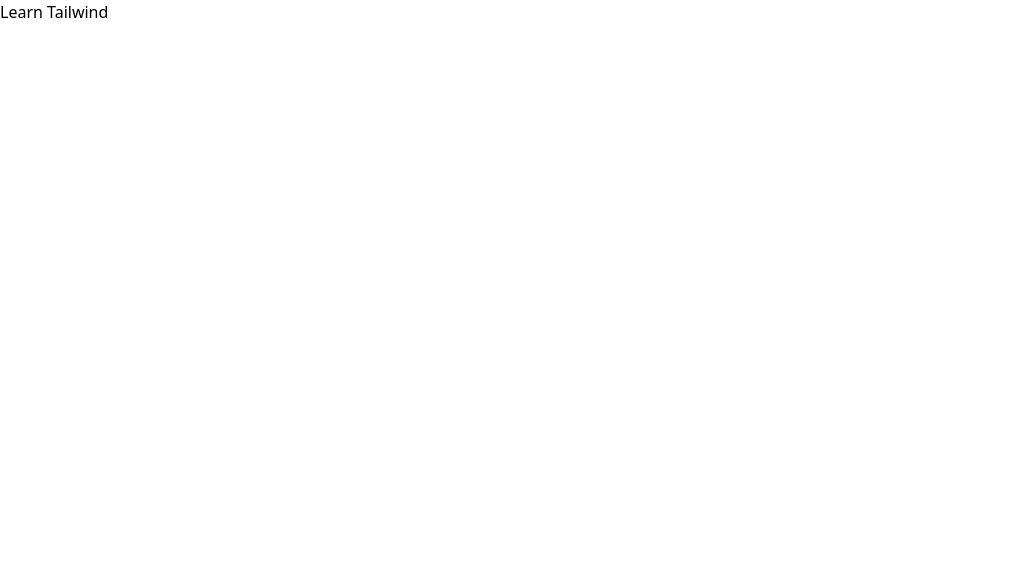
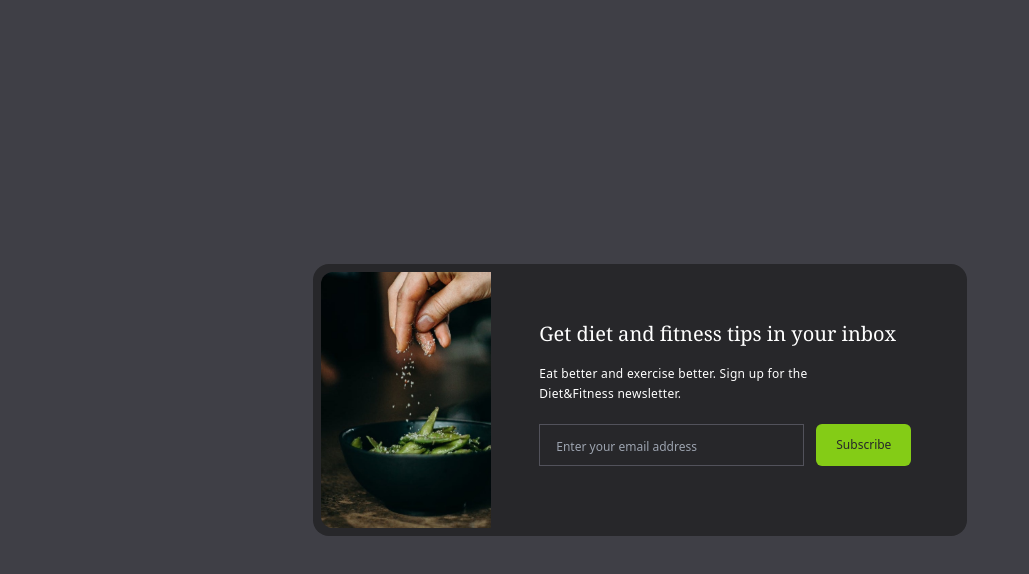
Before and after one commit to gopal-panigrahi/learn-tailwind, a React (Vite) app: page /project-1 in a window 1280 px wide. Shown: the top 574 px of the page, without its empty margins (0-1029 px from the left). Built offline with nearby package versions, Linux system fonts and the light colour scheme.

Commit message:
completed project-1

```diff
--- a/package.json
+++ b/package.json
@@ -18,7 +18,8 @@
   },
   "dependencies": {
     "react": "^18.2.0",
-    "react-dom": "^18.2.0"
+    "react-dom": "^18.2.0",
+    "react-router-dom": "^6.22.3"
   },
   "devDependencies": {
     "@types/react": "^18.2.66",
--- a/src/App.tsx
+++ b/src/App.tsx
@@ -1,7 +1,17 @@
+import { BrowserRouter, Route, Routes } from "react-router-dom";
+import Home from "./Home";
 import "./App.css";
+import EmailSubscribe from "./projects/EmailSubscribe";
 
 function App() {
-  return <div>Learn Tailwind</div>;
+  return (
+    <BrowserRouter>
+      <Routes>
+        <Route path="/" element={<Home />} />
+        <Route path="/project-1" element={<EmailSubscribe />} />
+      </Routes>
+    </BrowserRouter>
+  );
 }
 
 export default App;
--- /dev/null
+++ b/src/Home/Home.tsx
@@ -0,0 +1,16 @@
+import { Link } from "react-router-dom";
+
+function Home() {
+  return (
+    <ol>
+      <li>
+        <div className="mx-1 inline">Project 1:</div>
+        <Link className="text-blue-500 underline" to="/project-1">
+          Email Subscribe Card
+        </Link>
+      </li>
+    </ol>
+  );
+}
+
+export default Home;
--- /dev/null
+++ b/src/Home/index.ts
@@ -0,0 +1 @@
+export { default } from "./Home";
--- /dev/null
+++ b/src/projects/EmailSubscribe/EmailSubscribe.tsx
@@ -0,0 +1,39 @@
+import sideImage from "./assets/image.jpg";
+
+function EmailSubscribe() {
+  return (
+    <div className="flex h-screen items-center justify-center bg-zinc-700">
+      <div className="mx-6 rounded-2xl bg-zinc-800 p-2">
+        <div className="flex flex-col rounded-l-xl md:flex-row">
+          <img
+            src={sideImage}
+            alt="sprinkling salt"
+            className="h-80 transform rounded-xl duration-200 hover:scale-105
+              hover:rounded-xl md:h-64 md:rounded-l-xl md:rounded-r-none"
+          />
+          <div className="p-6 md:p-12">
+            <h2 className="text-center font-serif text-xl font-medium text-white md:text-left">
+              Get diet and fitness tips in your inbox
+            </h2>
+            <p className="my-4 max-w-xs text-center text-xs leading-5 tracking-wide text-white md:text-left">
+              Eat better and exercise better. Sign up for the Diet&Fitness
+              newsletter.
+            </p>
+            <div className="mt-5 flex flex-col space-y-4 md:flex-row md:space-x-3 md:space-y-0">
+              <input
+                type="text"
+                className="border border-zinc-600 bg-zinc-800 p-2 px-4 text-center text-white placeholder:text-center placeholder:text-xs focus:outline-none md:text-left placeholder:md:text-left"
+                placeholder="Enter your email address"
+              />
+              <button className="rounded-md bg-lime-500 px-5 py-3 text-xs text-zinc-800 duration-500 hover:bg-lime-700 hover:text-white">
+                Subscribe
+              </button>
+            </div>
+          </div>
+        </div>
+      </div>
+    </div>
+  );
+}
+
+export default EmailSubscribe;
--- /dev/null
+++ b/src/projects/EmailSubscribe/index.ts
@@ -0,0 +1 @@
+export { default } from "./EmailSubscribe";
```
Also changed, not shown: src/projects/EmailSubscribe/assets/image.jpg (added), 1 other file (tests, documents, lock files or other folders).
